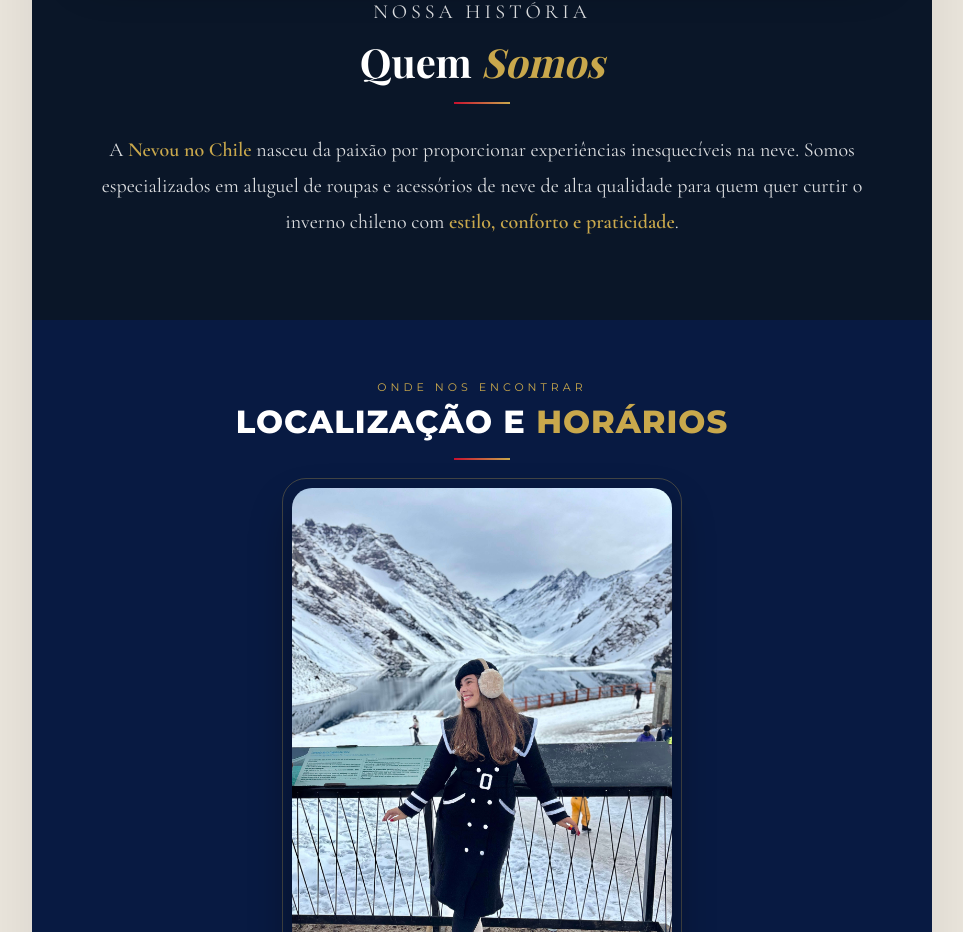
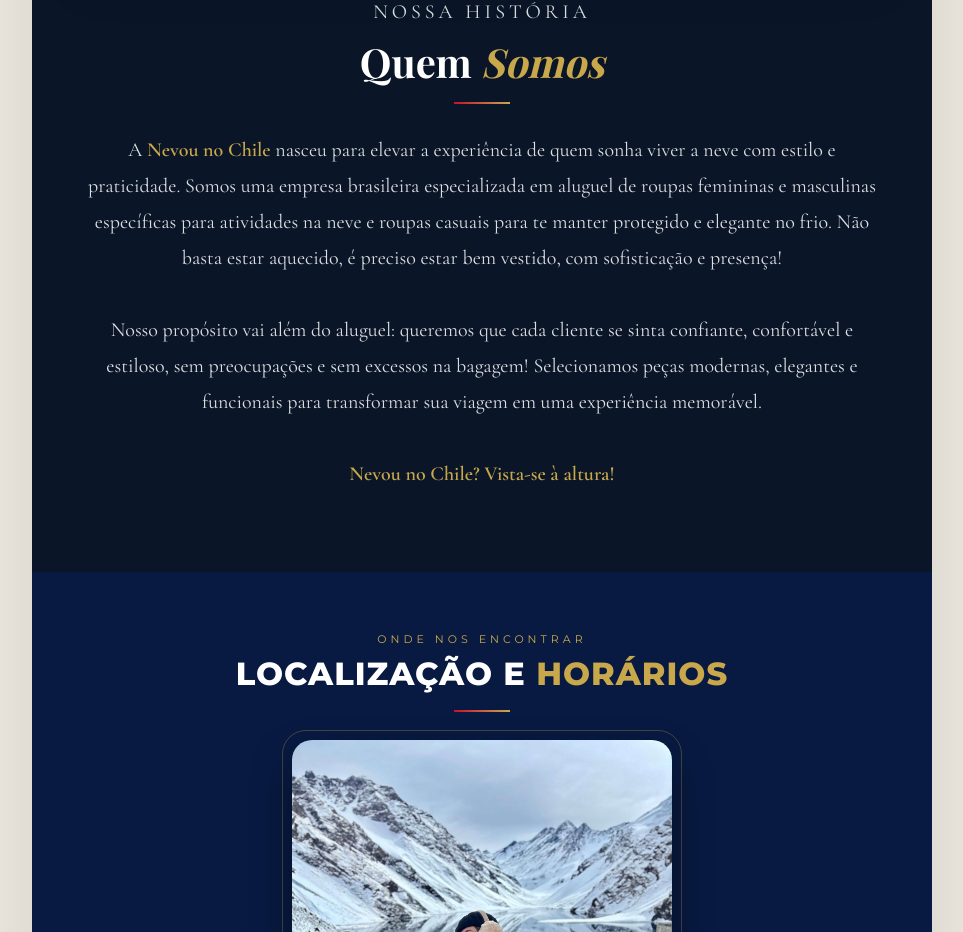
Before and after one commit to scalecompanyads/roupa-de-neve-catalogo, a Next.js app: page / in a window 1280 px wide. Shown: the part 1899-2831 px from the top of the page, without its empty margins (158-1121 px from the left). Built offline with nearby package versions, Linux system fonts and the light colour scheme; no server answers; the database is empty.

Commit message:
docs: update Quem Somos text

```diff
--- a/src/app/page.tsx
+++ b/src/app/page.tsx
@@ -184,9 +184,11 @@
           <h2>Quem <em>Somos</em></h2>
           <div className="divider" />
           <p>
-            A <strong>Nevou no Chile</strong> nasceu da paixão por proporcionar experiências inesquecíveis na neve.
-            Somos especializados em aluguel de roupas e acessórios de neve de alta qualidade para quem quer curtir
-            o inverno chileno com <strong>estilo, conforto e praticidade</strong>.
+            A <strong>Nevou no Chile</strong> nasceu para elevar a experiência de quem sonha viver a neve com estilo e praticidade. Somos uma empresa brasileira especializada em aluguel de roupas femininas e masculinas específicas para atividades na neve e roupas casuais para te manter protegido e elegante no frio. Não basta estar aquecido, é preciso estar bem vestido, com sofisticação e presença!
+            <br /><br />
+            Nosso propósito vai além do aluguel: queremos que cada cliente se sinta confiante, confortável e estiloso, sem preocupações e sem excessos na bagagem! Selecionamos peças modernas, elegantes e funcionais para transformar sua viagem em uma experiência memorável.
+            <br /><br />
+            <strong>Nevou no Chile? Vista-se à altura!</strong>
           </p>
         </section>
 
```
